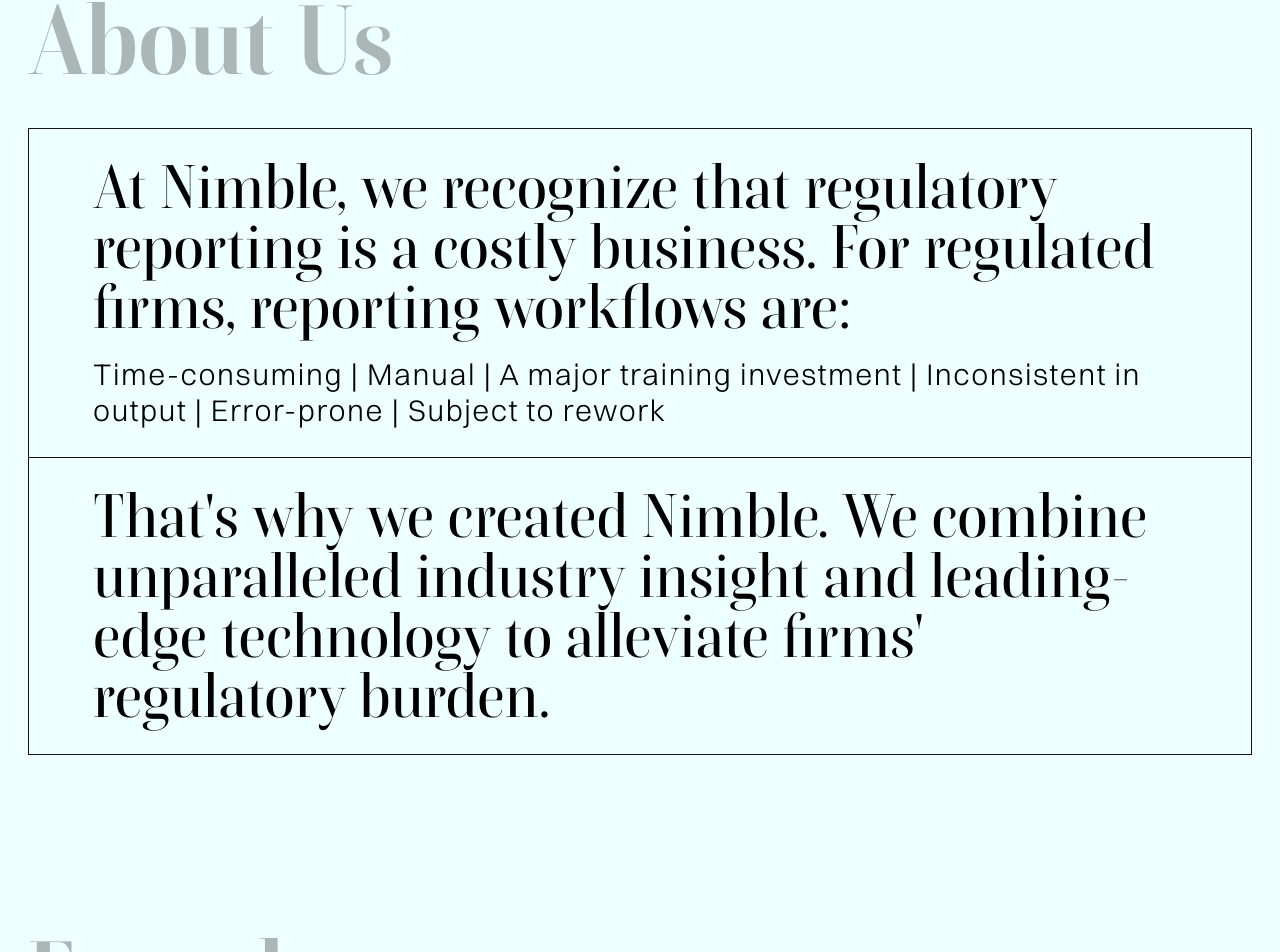
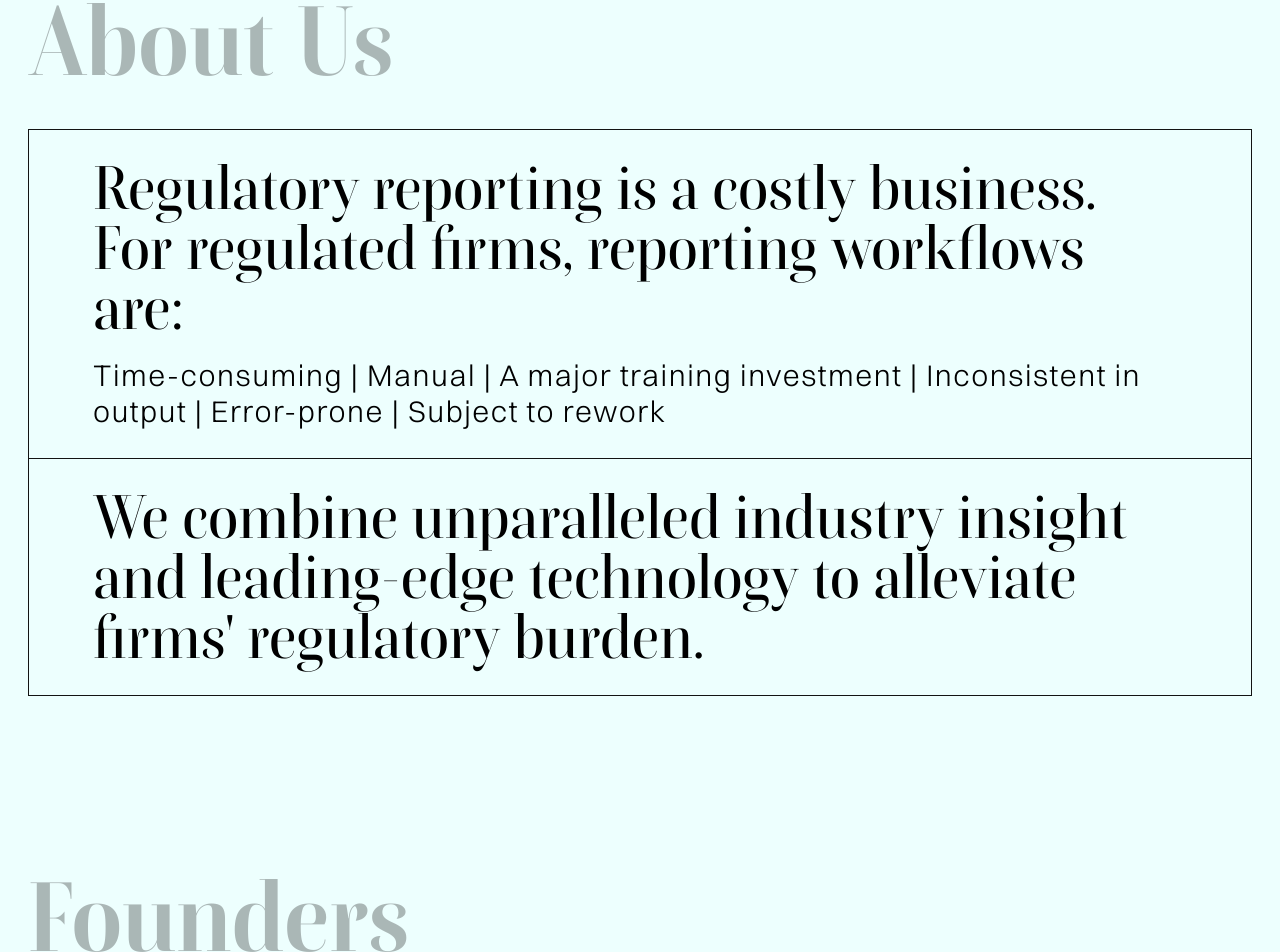
Before and after one commit to Mo-Nimble/nimble-website-mo, a Next.js app: page / in a window 1280 px wide. Shown: the part 972-1924 px from the top of the page. Built offline with nearby package versions, Linux system fonts and the light colour scheme.

Commit message:
chore: Update AboutUs.tsx to improve readability

```diff
--- a/src/components/sections/AboutUs.tsx
+++ b/src/components/sections/AboutUs.tsx
@@ -6,7 +6,7 @@
 			</h1>
 			<div className="border border-dark md:px-16 px-3 py-7">
 				<h3 className="font-boska md:text-6xl text-2xl font-medium">
-					At Nimble, we recognize that regulatory reporting is a costly
+					Regulatory reporting is a costly
 					business. For regulated firms, reporting workflows are:
 				</h3>
 				<h4 className="font-switzer md:text-3xl text-lg font-light mt-5 leading-relaxed tracking-wider">
@@ -16,7 +16,7 @@
 			</div>
 			<div className="border border-dark border-t-0 md:px-16 px-3 py-7">
 				<h3 className="font-boska md:text-6xl text-2xl font-medium">
-					That&apos;s why we created Nimble. We combine unparalleled industry
+					We combine unparalleled industry
 					insight and leading-edge technology to alleviate firms&apos;
 					regulatory burden.
 				</h3>
```
